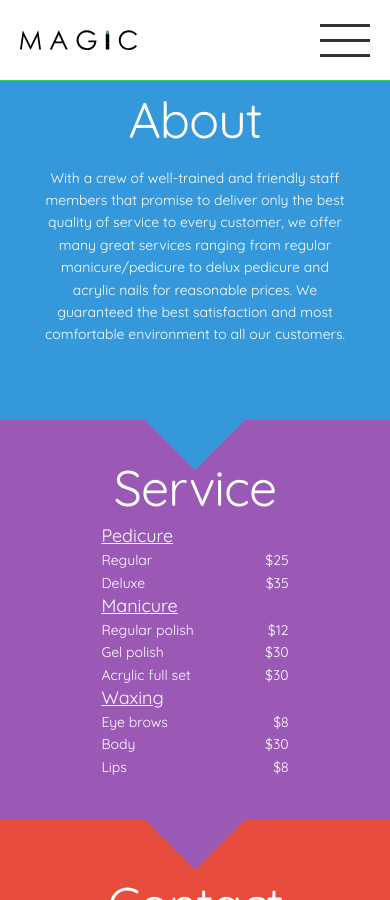
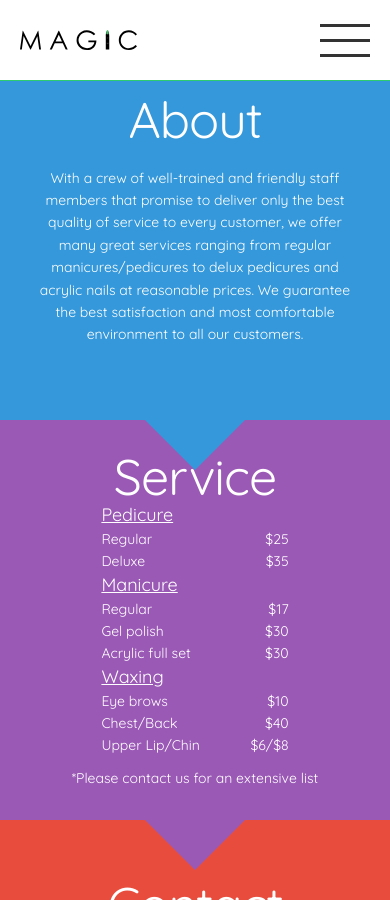
Before and after one commit to magicnailgithub/Design_code, a Jekyll site: the page built from index.html, in a window 390 px wide and 900 px high, scrolled down 880 px. Built offline with Jekyll 4.4.1, drawn with Linux system fonts in a browser that asks for light colours; Markdown is read by kramdown in place of the engine named in the settings.

Commit message:
Fixed price list
+ Fixed price list in service section
+ Add a note line

```diff
--- a/_includes/section-about.html
+++ b/_includes/section-about.html
@@ -1 +1 @@
-<section id="about" class="about"> <div class="flex flex--center"><div class="col-50 flex left-about"><!--.white-strip-left--><div class="about-image-container"><div class="about-image"></div><div class="white-strip"></div></div></div><div class="col-50 flex right-about"><div class="about-content"><!--.title//h1 About--><div class="arrow-white"></div><div class="content-a"><h1>About</h1><p>With a crew of well-trained and friendly staff members that promise to deliver only the best quality of service to every customer, we offer many great services ranging from regular manicure/pedicure to delux pedicure and acrylic nails for reasonable prices. We guaranteed the best satisfaction and most comfortable environment to all our customers.</p></div></div></div></div></section>
+<section id="about" class="about"> <div class="flex flex--center"><div class="col-50 flex left-about"><!--.white-strip-left--><div class="about-image-container"><div class="about-image"></div><div class="white-strip"></div></div></div><div class="col-50 flex right-about"><div class="about-content"><!--.title//h1 About--><div class="arrow-white"></div><div class="content-a"><h1>About</h1><p>With a crew of well-trained and friendly staff members that promise to deliver only the best quality of service to every customer, we offer many great services ranging from regular manicures/pedicures to delux pedicures and acrylic nails at reasonable prices. We guarantee the best satisfaction and most comfortable environment to all our customers.</p></div></div></div></div></section>
--- a/_includes/section-service.html
+++ b/_includes/section-service.html
@@ -1 +1 @@
-<section id="service" class="service"><div class="flex flex--center"><div class="col-50 flex left-service"><div class="service-content"><div class="arrow-blue"></div><div class="content-s"><h1>Service</h1><div class="price-list"><h3>Pedicure</h3><div class="service-name"><div class="name"><p>Regular</p><p>Deluxe</p></div><div class="price"><p>$25</p><p>$35</p></div></div><h3>Manicure</h3><div class="service-name"><div class="name"><p>Regular polish</p><p>Gel polish</p><p>Acrylic full set</p></div><div class="price"><p>$12</p><p>$30</p><p>$30</p></div></div><h3>Waxing</h3><div class="service-name"><div class="name"><p>Eye brows</p><p>Body</p><p>Lips</p></div><div class="price"><p>$8</p><p>$30</p><p>$8</p></div></div></div></div></div></div><div class="col-50 flex right-service"><div class="service-image-container"><div class="service-text"><div class="mood-txt">Mood color</div><div class="acrylic-txt">Acrylic nail</div><div class="design-txt">Nail design</div><div class="french-txt">French tips</div></div><div class="service-image"><div class="mood-img"></div><div class="acrylic-img"></div><div class="design-img"></div><div class="french-img"></div><div class="line-cover"></div></div></div></div></div></section>
+<section id="service" class="service"><div class="flex flex--center"><div class="col-50 flex left-service"><div class="service-content"><div class="arrow-blue"></div><div class="content-s"><h1>Service</h1><div class="price-list"><h3>Pedicure</h3><div class="service-name"><div class="name"><p>Regular</p><p>Deluxe</p></div><div class="price"><p>$25</p><p>$35</p></div></div><h3>Manicure</h3><div class="service-name"><div class="name"><p>Regular</p><p>Gel polish</p><p>Acrylic full set</p></div><div class="price"><p>$17</p><p>$30</p><p>$30</p></div></div><h3>Waxing</h3><div class="service-name"><div class="name"><p>Eye brows</p><p>Chest/Back</p><p>Upper Lip/Chin</p></div><div class="price"><p>$10</p><p>$40</p><p>$6/$8</p></div></div></div><div class="ps-note"> <p>*Please contact us for an extensive list</p></div></div></div></div><div class="col-50 flex right-service"><div class="service-image-container"><div class="service-text"><div class="mood-txt">Mood color</div><div class="acrylic-txt">Acrylic nail</div><div class="design-txt">Nail design</div><div class="french-txt">French tips</div></div><div class="service-image"><div class="mood-img"></div><div class="acrylic-img"></div><div class="design-img"></div><div class="french-img"></div><div class="line-cover"></div></div></div></div></div></section>
--- a/assets/css/main.css
+++ b/assets/css/main.css
@@ -1560,10 +1560,14 @@ section.service {
             @media (max-width: 640px) {
               section.service .flex .left-service .service-content .content-s .price-list {
                 width: 60%; } }
+          section.service .flex .left-service .service-content .content-s .ps-note {
+            margin-top: 10px; }
+            section.service .flex .left-service .service-content .content-s .ps-note p {
+              font-size: 14px; }
           @media (max-width: 640px) {
             section.service .flex .left-service .service-content .content-s h1 {
               font-size: 50px;
-              margin-bottom: 10px; }
+              margin-bottom: 0px; }
             section.service .flex .left-service .service-content .content-s p {
               font-size: 14px; }
             section.service .flex .left-service .service-content .content-s h3 {
```
Also changed, not shown: _jadefiles/section-service.jade (+9 -8 lines), assets/css/3-sections/_home-service.sass (+6 -1 lines).
